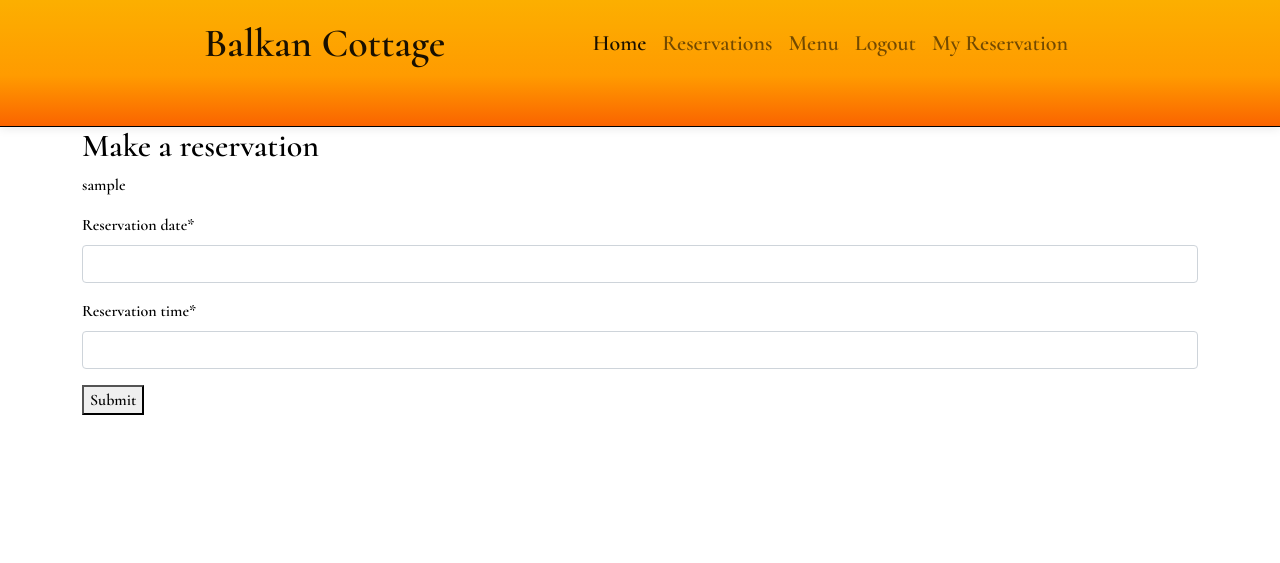
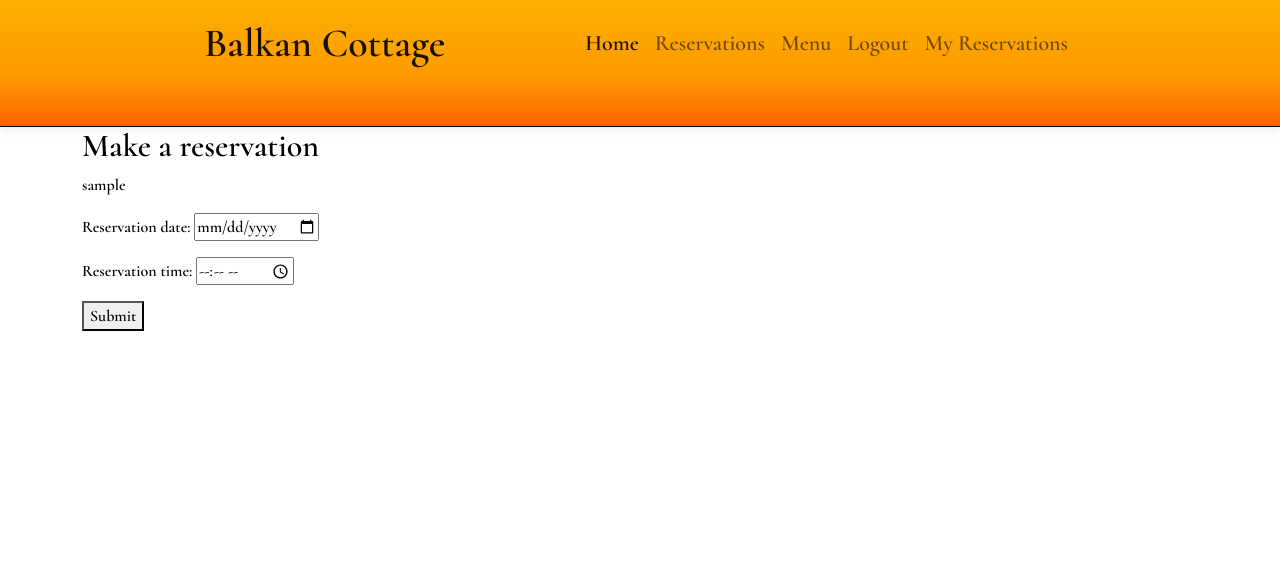
Before and after one commit to 23052015/balkan-cottage, a Django app: page /reservation/ in a window 1280 px wide. Shown: the top 563 px of the page. Run offline with Django 3.2, Linux system fonts and the light colour scheme; the visitor is signed in with stand-in values (Sample User, id 1); some libraries are stand-ins or nearby versions.

Commit message:
add dateinput and timeinput to forms.py and reservation.html, try to debug my_reservations.html list display of made reservations by the user

```diff
--- a/balkancottageapp/forms.py
+++ b/balkancottageapp/forms.py
@@ -8,3 +8,7 @@ class ReservationTableForm(forms.ModelForm):
     class Meta:
         model = Reservation
         fields = ['reservation_date', 'reservation_time']
+        widgets = {
+            'reservation_date': forms.DateInput(attrs={'type': 'date'}),
+            'reservation_time': forms.TimeInput(attrs={'type': 'time'})
+        }
--- a/balkancottageapp/models.py
+++ b/balkancottageapp/models.py
@@ -36,6 +36,5 @@ class Menu(models.Model):
 
 class Reservation(models.Model):
     user = models.ForeignKey(User, on_delete=models.CASCADE)
-    table = models.IntegerField()
     reservation_date = models.DateField()
     reservation_time = models.TimeField()
--- a/balkancottageapp/urls.py
+++ b/balkancottageapp/urls.py
@@ -6,6 +6,6 @@ urlpatterns = [
     path('', views.HomePage.as_view(), name='home'),
     path('menu', views.MenuList.as_view(), name='menu'),
     path('reservation/', views.CreateReservation.as_view(), name='reservation'),
-    path('my_reservation/', views.CreateReservation.as_view(), name='my_reservation'),
+    path('my_reservations/', views.CreateReservation.as_view(), name='my_reservations'),
 
 ]
--- a/balkancottageapp/views.py
+++ b/balkancottageapp/views.py
@@ -41,7 +41,7 @@ class CreateReservation(LoginRequiredMixin, View):
                     reservation = Reservation(user=request.user, reservation_date=reservation_date, reservation_time=reservation_time)
                     reservation.save()
                     user_reservations = Reservation.objects.filter(user=request.user)
-                    return render(request, 'my_reservations.html', {'user_reservations': user_reservations})
+                    return redirect('my_reservations.html', {'user_reservations': user_reservations})
                 else:
                     return render(request, 'reservation.html', {'form': form, 'error_msg': error_msg})
         else:
--- a/templates/base.html
+++ b/templates/base.html
@@ -10,15 +10,15 @@
     <link rel="preconnect" href="https://fonts.gstatic.com" crossorigin>
     <link href="https://fonts.googleapis.com/css2?family=Cormorant:wght@600&family=Crete+Round&display=swap"
         rel="stylesheet">
+    <script src="https://cdn.jsdelivr.net/npm/bootstrap@5.0.2/dist/js/bootstrap.bundle.min.js"
+        integrity="sha384-MrcW6ZMFYlzcLA8Nl+NtUVF0sA7MsXsP1UyJoMp4YLEuNSfAP+JcXn/tWtIaxVXM" crossorigin="anonymous">
+    </script>
     <script src="https://kit.fontawesome.com/87e547263b.js" crossorigin="anonymous"></script>
     <meta charset="UTF-8">
     <meta http-equiv="X-UA-Compatible" content="IE=edge">
     <meta name="viewport" content="width=device-width, initial-scale=1.0">
     <link href="https://cdn.jsdelivr.net/npm/bootstrap@5.0.2/dist/css/bootstrap.min.css" rel="stylesheet"
         integrity="sha384-EVSTQN3/azprG1Anm3QDgpJLIm9Nao0Yz1ztcQTwFspd3yD65VohhpuuCOmLASjC" crossorigin="anonymous">
-    <script src="https://cdn.jsdelivr.net/npm/bootstrap@5.0.2/dist/js/bootstrap.bundle.min.js"
-        integrity="sha384-MrcW6ZMFYlzcLA8Nl+NtUVF0sA7MsXsP1UyJoMp4YLEuNSfAP+JcXn/tWtIaxVXM" crossorigin="anonymous">
-    </script>
     <link rel="stylesheet" href="{% static 'css/style.css' %}">
 </head>
 
@@ -51,7 +51,7 @@
                         <a class="nav-link" href="{% url 'account_logout' %}">Logout</a>
                     </li>
                     <li class="nav-item">
-                        <a class="nav-link" href="{% url 'my_reservation' %}">My Reservation</a>
+                        <a class="nav-link" href="{% url 'my_reservations' %}">My Reservations</a>
                     </li>
 
                     {% else %}
@@ -70,7 +70,7 @@
     {% block content %}
 
 
-        <!--Content-->
+    <!--Content-->
 
 
     {% endblock content %}
@@ -99,7 +99,7 @@
                 </div>
                 <!--This part of code is copied from django blog project made by code institute-->
                 <div class="col-md-4">
-                    <p class="m-0 text-center text-white">Made by  Stefan Stanisavljevic</p>
+                    <p class="m-0 text-center text-white">Made by Stefan Stanisavljevic</p>
                     <p class="m-0 text-center text-white">Follow us:
                         <i class="fab fa-facebook-square ms-3"></i>
                         <i class="fab fa-instagram-square ms-3"></i>
--- a/templates/reservation.html
+++ b/templates/reservation.html
@@ -3,13 +3,16 @@
 {% block content %}
 
 {% load crispy_forms_tags %}
+
 <section>
     <div class="container">
         {% if user.is_authenticated %}
         <h2>Make a reservation</h2>
+
         <p>{{ user.username }}</p>
         <form method="POST">
-            {{ form | crispy }}
+            {{ form.as_p }}
+
             {% csrf_token %}
             <button type="submit">Submit</button>
         </form>
```
Also changed, not shown: templates/my_reservations.html (+2 -6 lines), balkancottageapp/migrations/0011_remove_reservation_table.py (added).
